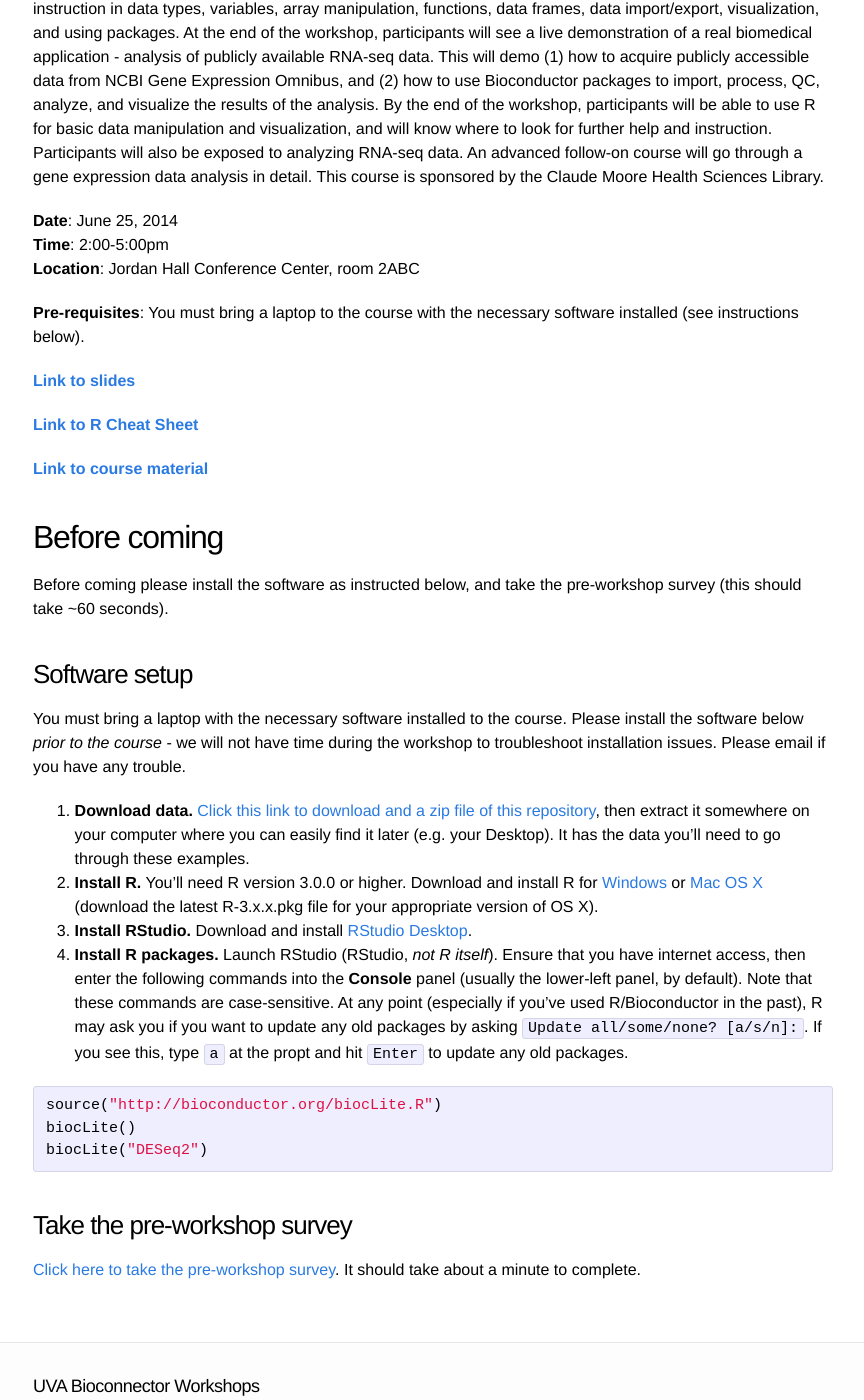
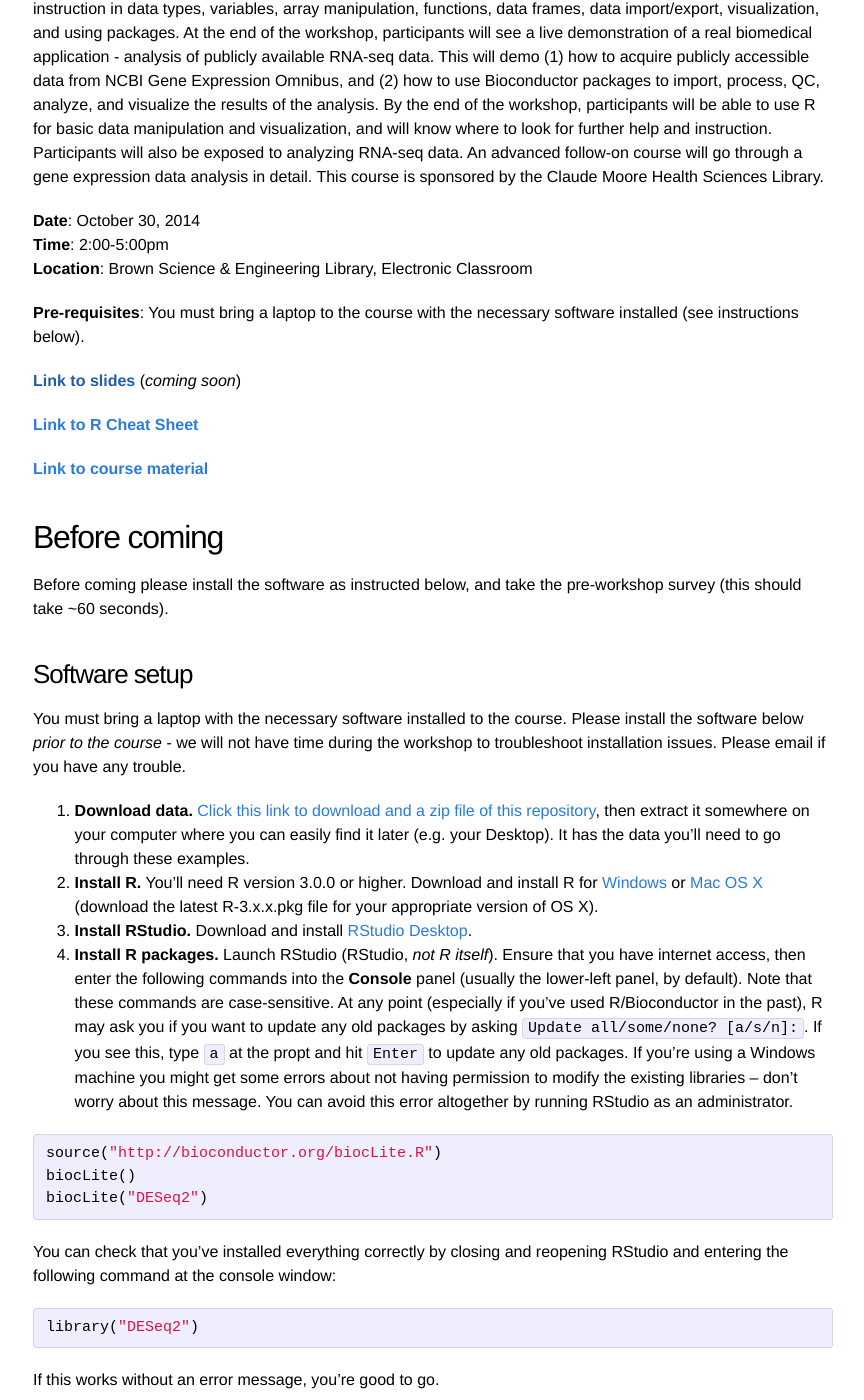
Before and after one commit to bioconnector/workshops2015, a Jekyll site: the page built from lessons/intro-r-lifesci/index.md, in a window 1280 px wide and 1400 px high, scrolled down 245 px. Shown: the whole window, without its empty margins (207-1071 px from the left). Built offline with Jekyll 4.4.1, drawn with Linux system fonts in a browser that asks for light colours; Markdown is read by kramdown in place of the engine named in the settings.

Commit message:
updated r setup instructions and time/place for upcoming workshop in Brown

````diff
--- a/_includes/setup-r.md
+++ b/_includes/setup-r.md
@@ -3,10 +3,18 @@ You must bring a laptop with the necessary software installed to the course. Ple
 0. **Download data.** [Click this link to download and a zip file of this repository](https://github.com/bioconnector/workshops/archive/master.zip), then extract it somewhere on your computer where you can easily find it later (e.g. your Desktop). It has the data you'll need to go through these examples.
 0. **Install R.** You'll need R version 3.0.0 or higher. Download and install R for [Windows](http://cran.r-project.org/bin/windows/base/) or [Mac OS X](http://cran.r-project.org/bin/macosx/) (download the latest R-3.x.x.pkg file for your appropriate version of OS X).
 0. **Install RStudio.** Download and install [RStudio Desktop](http://www.rstudio.com/products/rstudio/download/).
-0. **Install R packages.** Launch RStudio (RStudio, *not R itself*). Ensure that you have internet access, then enter the following commands into the **Console** panel (usually the lower-left panel, by default). Note that these commands are case-sensitive. At any point (especially if you've used R/Bioconductor in the past), R may ask you if you want to update any old packages by asking `Update all/some/none? [a/s/n]:`. If you see this, type `a` at the propt and hit `Enter` to update any old packages.
+0. **Install R packages.** Launch RStudio (RStudio, *not R itself*). Ensure that you have internet access, then enter the following commands into the **Console** panel (usually the lower-left panel, by default). Note that these commands are case-sensitive. At any point (especially if you've used R/Bioconductor in the past), R may ask you if you want to update any old packages by asking `Update all/some/none? [a/s/n]:`. If you see this, type `a` at the propt and hit `Enter` to update any old packages. If you're using a Windows machine you might get some errors about not having permission to modify the existing libraries -- don't worry about this message. You can avoid this error altogether by running RStudio as an administrator.
 
 ```r
 source("http://bioconductor.org/biocLite.R")
 biocLite()
 biocLite("DESeq2")
 ```
+
+You can check that you've installed everything correctly by closing and reopening RStudio and entering the following command at the console window:
+
+```r
+library("DESeq2")
+```
+
+If this works without an error message, you're good to go.
--- a/lessons/intro-r-lifesci/index.md
+++ b/lessons/intro-r-lifesci/index.md
@@ -6,13 +6,13 @@ layout: page
 
 This workshop is directed toward life scientists with little to no experience with statistical computing or bioinformatics. This interactive workshop will introduce the R statistical computing environment, including basic instruction in data types, variables, array manipulation, functions, data frames, data import/export, visualization, and using packages. At the end of the workshop, participants will see a live demonstration of a real biomedical application - analysis of publicly available RNA-seq data. This will demo (1) how to acquire publicly accessible data from NCBI Gene Expression Omnibus, and (2) how to use Bioconductor packages to import, process, QC, analyze, and visualize the results of the analysis. By the end of the workshop, participants will be able to use R for basic data manipulation and visualization, and will know where to look for further help and instruction. Participants will also be exposed to analyzing RNA-seq data. An advanced follow-on course will go through a gene expression data analysis in detail. This course is sponsored by the Claude Moore Health Sciences Library.
 
-**Date**: June 25, 2014
+**Date**: October 30, 2014
 **Time**: 2:00-5:00pm
-**Location**: Jordan Hall Conference Center, room 2ABC
+**Location**: Brown Science & Engineering Library, Electronic Classroom
 
 **Pre-requisites**: You must bring a laptop to the course with the necessary software installed (see instructions below).
 
-**[Link to slides](https://speakerdeck.com/stephenturner/introduction-to-r-for-life-scientists)**
+**[Link to slides]()** (*coming soon*)
 
 **[Link to R Cheat Sheet](http://dx.doi.org/10.6084/m9.figshare.1080756)**
 
````
